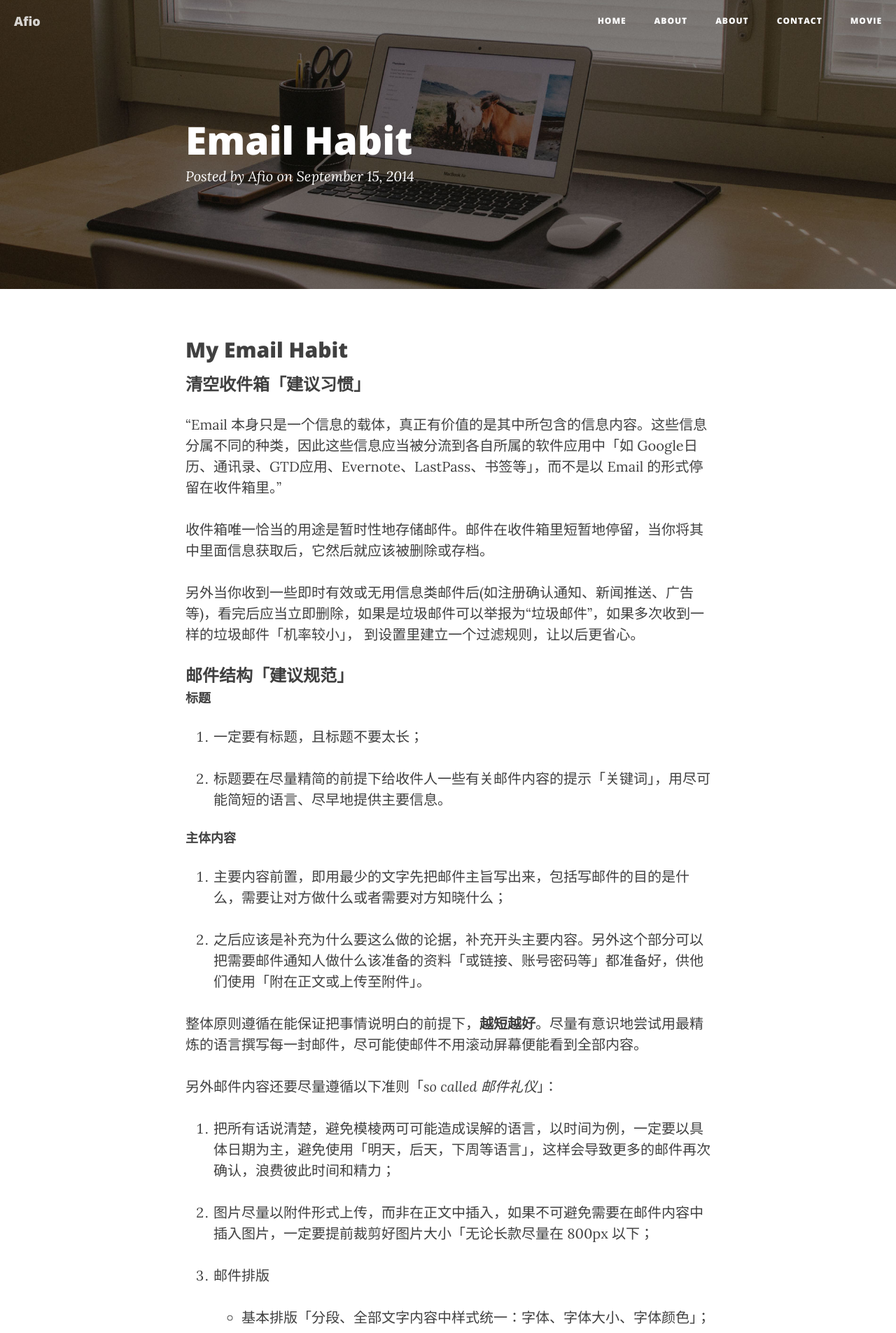
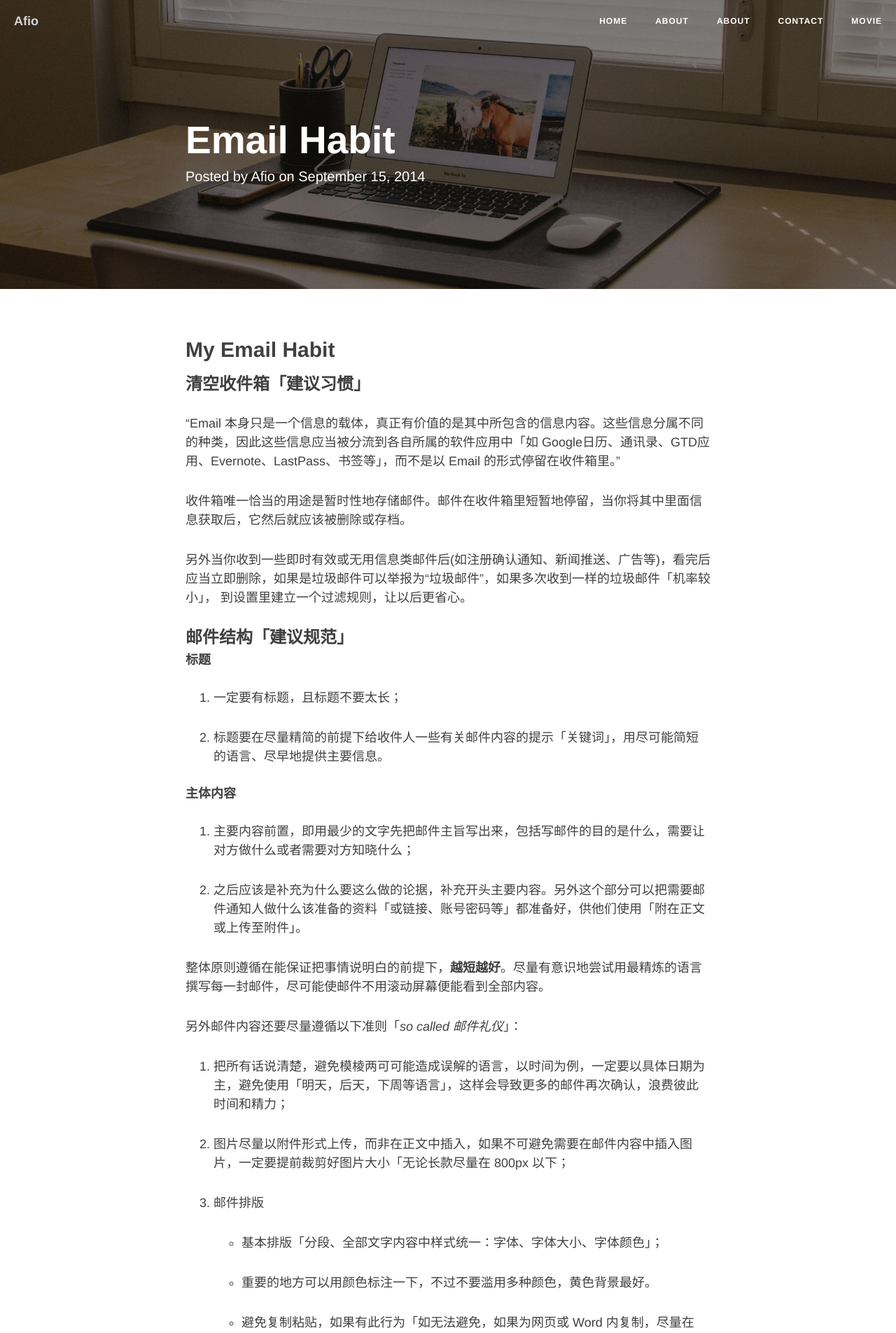
Before and after one commit to Afio/afio.github.io, a Jekyll site: the page built from _posts/2014-09-12-email-habit.md, in a window 1280 px wide. Shown: the top 1905 px of the page at 70% size. Built offline with Jekyll 4.4.1, drawn with Linux system fonts in a browser that asks for light colours; nearby versions of some CDN libraries.

Commit message:
css change

```diff
--- a/css/clean-blog.css
+++ b/css/clean-blog.css
@@ -1,6 +1,6 @@
 body {
-  font-family: 'Lora', 'Times New Roman', serif;
-  font-size: 20px;
+  font-family: 'Helvetica Neue', 'Hiragino Sans GB', Helvetica, 'Microsoft YaHei', 'WenQuanYi Micro Hei', Arial, sans-serif;
+  font-size: 18px;
   color: #404040;
 }
 p {
@@ -16,7 +16,7 @@ h3,
 h4,
 h5,
 h6 {
-  font-family: 'Open Sans', 'Helvetica Neue', Helvetica, Arial, sans-serif;
+  font-family:  'Helvetica Neue', 'Hiragino Sans GB', Helvetica, 'Microsoft YaHei', 'WenQuanYi Micro Hei', Arial, sans-serif;
   font-weight: 800;
 }
 a {
@@ -24,7 +24,7 @@ a {
 }
 a:hover,
 a:focus {
-  color: #0085a1;
+  color: #27f36a;
 }
 a img:hover,
 a img:focus {
@@ -47,7 +47,7 @@ hr.small {
   left: 0;
   width: 100%;
   z-index: 3;
-  font-family: 'Open Sans', 'Helvetica Neue', Helvetica, Arial, sans-serif;
+  font-family: 'Helvetica Neue', 'Hiragino Sans GB', Helvetica, 'Microsoft YaHei', 'WenQuanYi Micro Hei', Arial, sans-serif;
 }
 .navbar-custom .navbar-brand {
   font-weight: 800;
@@ -109,14 +109,14 @@ hr.small {
   }
   .navbar-custom.is-fixed .navbar-brand:hover,
   .navbar-custom.is-fixed .navbar-brand:focus {
-    color: #0085a1;
+    color: #27f36a;
   }
   .navbar-custom.is-fixed .nav li a {
     color: #404040;
   }
   .navbar-custom.is-fixed .nav li a:hover,
   .navbar-custom.is-fixed .nav li a:focus {
-    color: #0085a1;
+    color: #27f36a;
   }
   .navbar-custom.is-visible {
     /* if the user changes the scrolling direction, we show the header */
@@ -164,7 +164,7 @@ hr.small {
   font-size: 24px;
   line-height: 1.1;
   display: block;
-  font-family: 'Open Sans', 'Helvetica Neue', Helvetica, Arial, sans-serif;
+  font-family: 'Helvetica Neue', 'Hiragino Sans GB', Helvetica, 'Microsoft YaHei', 'WenQuanYi Micro Hei', Arial, sans-serif;;
   font-weight: 300;
   margin: 10px 0 0;
 }
@@ -183,14 +183,14 @@ hr.small {
   display: block;
 }
 .intro-header .post-heading .subheading {
-  font-family: 'Open Sans', 'Helvetica Neue', Helvetica, Arial, sans-serif;
+  font-family: 'Helvetica Neue', 'Hiragino Sans GB', Helvetica, 'Microsoft YaHei', 'WenQuanYi Micro Hei', Arial, sans-serif;
   font-size: 24px;
   margin: 10px 0 30px;
   font-weight: 600;
 }
 .intro-header .post-heading .meta {
-  font-family: 'Lora', 'Times New Roman', serif;
-  font-style: italic;
+  font-family: 'Helvetica Neue', 'Hiragino Sans GB', Helvetica, 'Microsoft YaHei', 'WenQuanYi Micro Hei', Arial, sans-serif;
+  font-style: lighter;
   font-weight: 300;
   font-size: 20px;
 }
@@ -211,7 +211,7 @@ hr.small {
 .post-preview > a:hover,
 .post-preview > a:focus {
   text-decoration: none;
-  color: #0085a1;
+  color: #27f36a;
 }
 .post-preview > a > .post-title {
   font-size: 30px;
@@ -235,7 +235,7 @@ hr.small {
 }
 .post-preview > .post-meta > a:hover,
 .post-preview > .post-meta > a:focus {
-  color: #0085a1;
+  color: #27f36a;
   text-decoration: underline;
 }
 @media only screen and (min-width: 768px) {
@@ -315,13 +315,13 @@ footer .copyright {
   opacity: 1;
 }
 .floating-label-form-group-with-focus label {
-  color: #0085a1;
+  color: #27f36a;
 }
 form .row:first-child .floating-label-form-group {
   border-top: 1px solid #eeeeee;
 }
 .btn {
-  font-family: 'Open Sans', 'Helvetica Neue', Helvetica, Arial, sans-serif;
+  font-family: 'Helvetica Neue', 'Hiragino Sans GB', Helvetica, 'Microsoft YaHei', 'WenQuanYi Micro Hei', Arial, sans-serif;
   text-transform: uppercase;
   font-size: 14px;
   font-weight: 800;
@@ -335,8 +335,8 @@ form .row:first-child .floating-label-form-group {
 }
 .btn-default:hover,
 .btn-default:focus {
-  background-color: #0085a1;
-  border: 1px solid #0085a1;
+  background-color: #27f36a;
+  border: 1px solid #27f36a;
   color: white;
 }
 .pager {
@@ -344,7 +344,7 @@ form .row:first-child .floating-label-form-group {
 }
 .pager li > a,
 .pager li > span {
-  font-family: 'Open Sans', 'Helvetica Neue', Helvetica, Arial, sans-serif;
+  font-family: 'Helvetica Neue', 'Hiragino Sans GB', Helvetica, 'Microsoft YaHei', 'WenQuanYi Micro Hei', Arial, sans-serif;
   text-transform: uppercase;
   font-size: 14px;
   font-weight: 800;
@@ -363,8 +363,8 @@ form .row:first-child .floating-label-form-group {
 .pager li > a:hover,
 .pager li > a:focus {
   color: white;
-  background-color: #0085a1;
-  border: 1px solid #0085a1;
+  background-color: #27f36a;
+  border: 1px solid #27f36a;
 }
 .pager .disabled > a,
 .pager .disabled > a:hover,
@@ -377,12 +377,12 @@ form .row:first-child .floating-label-form-group {
 ::-moz-selection {
   color: white;
   text-shadow: none;
-  background: #0085a1;
+  background: #27f36a;
 }
 ::selection {
   color: white;
   text-shadow: none;
-  background: #0085a1;
+  background: #27f36a;
 }
 img::selection {
   color: white;
@@ -393,5 +393,5 @@ img::-moz-selection {
   background: transparent;
 }
 body {
-  webkit-tap-highlight-color: #0085a1;
+  webkit-tap-highlight-color: #27f36a;
 }
```
Also changed, not shown: css/bootstrap.min.css, css/clean-blog.min.css.
